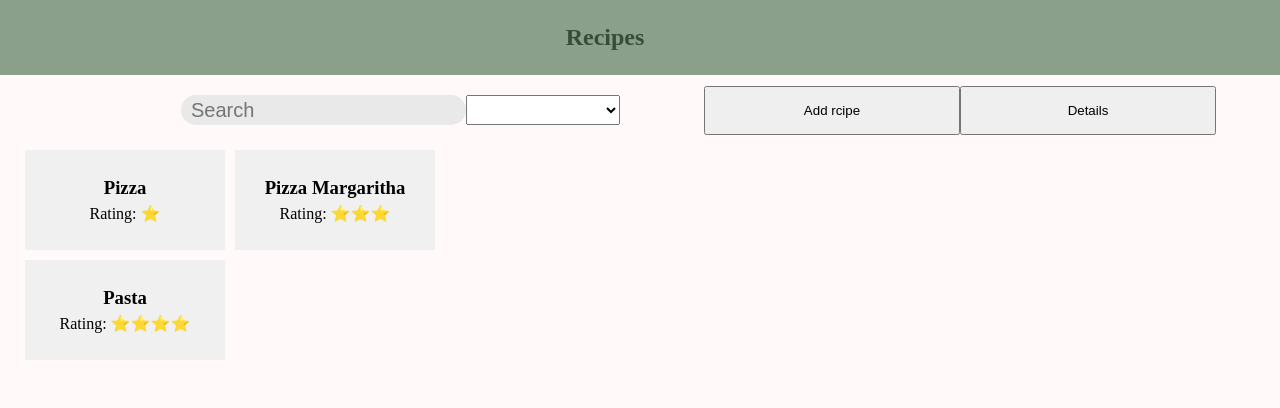
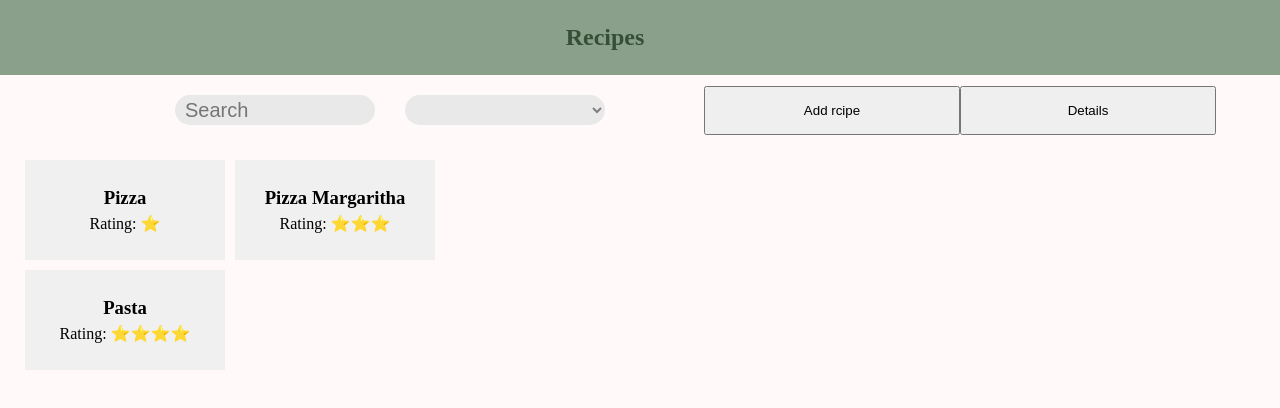
Before and after one commit to GGozdziewski1994/recipes-angular-app, an Angular app: page /recipes in a window 1280 px wide. Shown: the top 408 px of the page. Built offline with nearby package versions, Linux system fonts and the light colour scheme; data requests are answered from the project's data file.

Commit message:
Add styles to the sort options

```diff
--- a/src/app/recipes-list/recipes-list.component.css
+++ b/src/app/recipes-list/recipes-list.component.css
@@ -15,23 +15,27 @@
   justify-content: start;
 }
 
-.container-recipe-search {
+.container-recipe-filter {
   padding-bottom: 20px;
   display: flex;
+  flex-wrap: wrap;
   justify-content: end;
 }
 
-.serach-recipe {
-  max-width: 300px;
+.serach-recipe,
+.sorting {
+  margin: 0 15px 10px;
+  width: 200px;
   height: 30px;
   border: none;
   padding: 2px 10px;
   background: rgb(233, 233, 233);
-  color: rgb(170, 170, 170);
+  color: rgb(129, 126, 126);
   border-radius: 20px;
   font-size: 20px;
 }
 
-.serach-recipe:focus {
+.serach-recipe:focus,
+.sorting:focus {
   outline: none;
 }
--- a/src/app/recipes-list/recipes-list.component.html
+++ b/src/app/recipes-list/recipes-list.component.html
@@ -1,12 +1,12 @@
 <div class="container">
   <div class="container-recipe">
-    <div class="container-recipe-search">
+    <div class="container-recipe-filter">
       <input
         (input)="onSearchRecipe($event)"
         class="serach-recipe"
         type="text"
         placeholder="Search">
-        <select [formControl]="sortControl">
+        <select [formControl]="sortControl" class="sorting">
           <option *ngFor="let option of sortOptions" [value]="option.value">{{ option.label }}</option>
         </select>
     </div>
```
